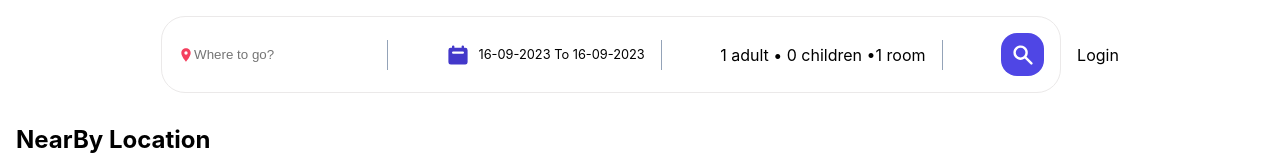
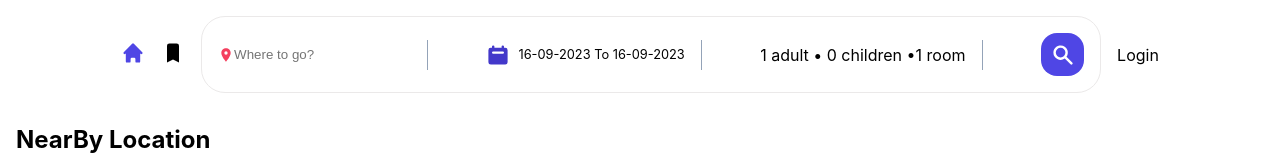
Before and after one commit to behzadiv/Booking_Hotel, a React (Vite) app: page / in a window 1280 px wide. Shown: the top 160 px of the page. Built offline with nearby package versions, Linux system fonts and the light colour scheme; no server answers; data requests are answered from the project's data file.

Commit message:
feat : add home and bookmarks buttons to header

```diff
--- a/src/App.css
+++ b/src/App.css
@@ -17,7 +17,9 @@
   border-radius: 1.5rem;
   padding: 1rem;
 }
-
+.homeIcon {
+  color: var(--primary-700);
+}
 .headerSearchInput {
   padding: 0.7rem 0.5rem;
   font-size: 1rem;
--- a/src/components/header/Header.jsx
+++ b/src/components/header/Header.jsx
@@ -4,7 +4,9 @@ import {
   HiSearch,
   HiMinus,
   HiPlus,
-  HiOutlineLogout
+  HiOutlineLogout,
+  HiHome,
+  HiBookmark,
 } from "react-icons/hi";
 import { useReducer, useRef, useState } from "react";
 import useOutsideClick from "../../hooks/useOutsideClick";
@@ -64,6 +66,12 @@ const Header = () => {
 
   return (
     <div className="header">
+      <NavLink to={"/"}>
+        <HiHome className="headerIcon" />
+      </NavLink>
+      <NavLink to={"/bookmarks"}>
+        <HiBookmark className="headerIcon" />
+      </NavLink>
       <div className="headerSearch">
         <div className="headerSearchItem ">
           <MdLocationOn className="locationIcon" />
```
